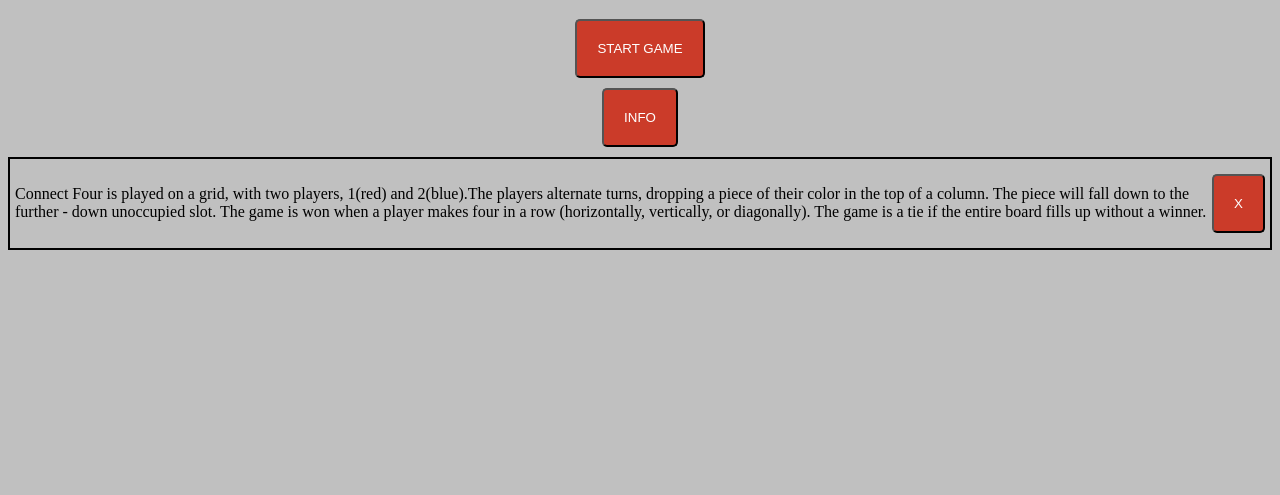
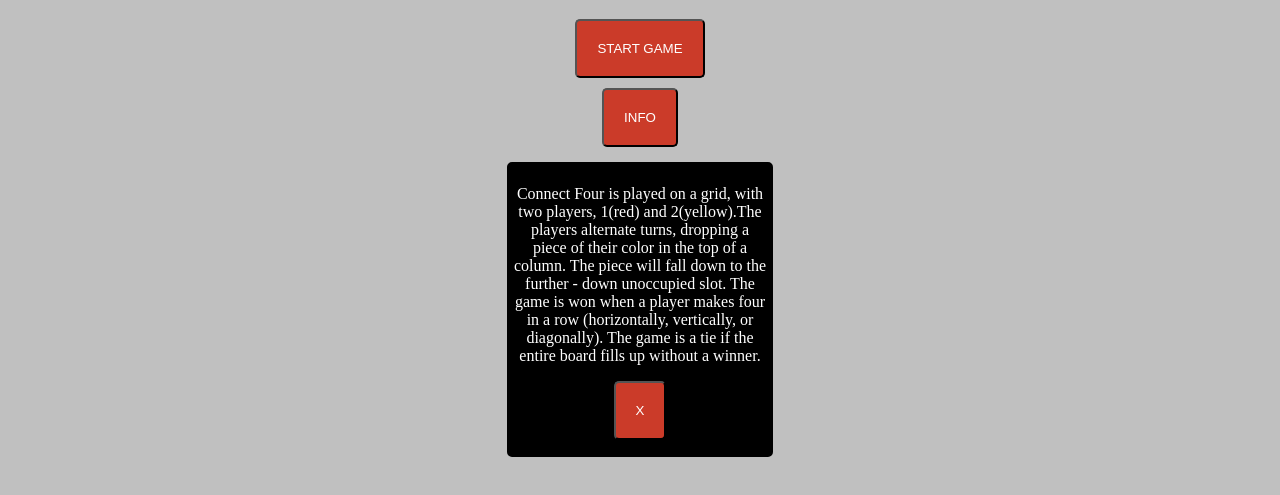
Before and after one commit to moayed-mustafa/connect-four, a plain HTML site: page index.html in a window 1280 px wide. Both pictures are taken after a click on the button "INFO". Shown: the part 61-556 px from the top of the page. Drawn offline with Linux system fonts and the light colour scheme.

Commit message:
showing-info-div

```diff
--- a/connect4.css
+++ b/connect4.css
@@ -21,21 +21,13 @@ button:hover{
   letter-spacing: 3px;
   transition: all 0.5s ease 0s;
 }
-.info{
-  border: solid black 2px;
-  display: flex;
-  align-items: center;
-  justify-content: center;
-  padding: 5px;
-}
+
 #game{
   /* display: flex;
   justify-content: center; */
   display: block;
   margin: auto;
   text-align: center;
-
-
 }
 #board{
   /* margin: 2.5%; */
@@ -43,12 +35,28 @@ button:hover{
   display: block;
   margin: auto;
   width: 27.5%;
+
 }
 #board td {
 
   width: 50px;
   height: 50px;
   border: solid 1px #666;
+}
+.info{
+  border: solid black 2px;
+  border-radius: 5px;
+  display: none;
+  align-items: center;
+  justify-content: center;
+  padding: 5px;
+  margin: 5px;
+  width: 20%;
+  background: #000;
+  color : #fff;
+}
+.info p{
+  text-align: center;
 }
 
 /* pieces are div within game table cells: draw as colored circles */
@@ -66,7 +74,7 @@ button:hover{
   background: red;
 }
 .piece.p2{
-  background: blue;
+  background: yellow;
 }
 /* column-top is table row of clickable areas for each column */
 
--- a/connect4.js
+++ b/connect4.js
@@ -19,21 +19,29 @@ function showInfo() {
   // create a div, p and a button
   const div = document.createElement('div');
   div.classList.add('info');
-
+// paragraph
   const p = document.createElement('p')
   p.innerHTML = `Connect Four is played on a grid, with two players,
-  1(red) and 2(blue).The players alternate turns,
+  1(red) and 2(yellow).The players alternate turns,
   dropping a piece of their color in the top of a column.
   The piece will fall down to the further - down unoccupied slot.
   The game is won when a player makes four in a row
   (horizontally, vertically, or diagonally).
   The game is a tie if the entire board fills up without a winner.`
+  // button
   const button = document.createElement('button');
-  button.innerHTML = 'X'
+  button.innerHTML = 'X';
+  button.addEventListener('click', removeInfo)
   div.append(p)
   div.append(button)
   // document.querySelector('#game').append(div);
-  document.body.append(div);
+  document.querySelector('#game').insertBefore(div, document.querySelector('#board'));
+  div.style.display = 'inline-block'
+
+}
+
+function removeInfo(e) {
+  e.target.parentElement.remove();
 }
 
 function makeBoard() {
@@ -119,11 +127,13 @@ function handleClick(evt) {
 
   // check for win
   if (checkForWin()) {
+    // here you would want to call create message with this as it's p
     return endGame(`Player ${currPlayer} won!`);
   }
 
   // check for tie
-  if (checkForTie() ) {
+  if (checkForTie()) {
+    // here you would want to call create message with this as it's p
     return endGame(`It's a tie`);
   }
 
```
